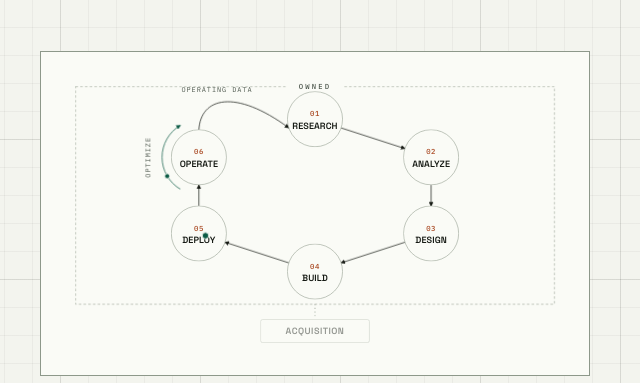
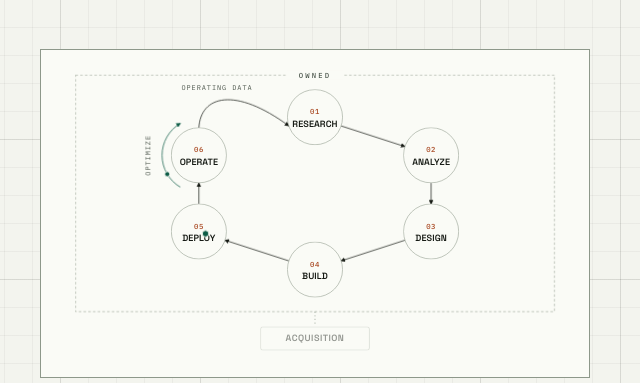
Before and after one commit to andrewgoodcode/goodcode.ca, a plain HTML site: page index.html in a window 1280 px wide. Shown: the part 251-634 px from the top of the page, 640-1280 px from the left. Drawn offline with nearby package versions, Linux system fonts and the light colour scheme.

Commit message:
Add 40px padding in diagram frame

```diff
--- a/index.html
+++ b/index.html
@@ -923,7 +923,7 @@
         </div>
         <figure class="schem" style="margin:0">
           <div class="schem-frame">
-            <svg class="schem-svg" viewBox="0 0 1400 780" role="img" aria-label="Schematic of the company operating model: a loop of six stages, Research, Analyze, Design, Build, Deploy, and Operate, drawn inside an Owned frame. An Optimize loop circles the Operate stage, a return trace carries operating data from Operate back to Research, and a separate Acquisition plate below the frame connects only occasionally.">
+            <svg class="schem-svg" viewBox="0 0 1400 790" role="img" aria-label="Schematic of the company operating model: a loop of six stages, Research, Analyze, Design, Build, Deploy, and Operate, drawn inside an Owned frame. An Optimize loop circles the Operate stage, a return trace carries operating data from Operate back to Research, and a separate Acquisition plate below the frame connects only occasionally.">
               <defs>
                 <marker id="arr" viewBox="0 0 10 10" refX="8.5" refY="5" markerWidth="6.5" markerHeight="6.5" orient="auto-start-reverse">
                   <path class="arr-head" d="M0 0 L10 5 L0 10 z" />
@@ -933,9 +933,9 @@
                 </marker>
               </defs>
 
-              <rect class="frame-rect fade-in" style="--d:.05s" x="40" y="40" width="1320" height="600" />
-              <rect class="frame-label-bg fade-in" style="--d:.05s" x="622" y="27" width="156" height="26" />
-              <text class="frame-label fade-in" style="--d:.05s" x="700" y="48">OWNED</text>
+              <rect class="frame-rect fade-in" style="--d:.05s" x="40" y="14" width="1320" height="652" />
+              <rect class="frame-label-bg fade-in" style="--d:.05s" x="622" y="1" width="156" height="26" />
+              <text class="frame-label fade-in" style="--d:.05s" x="700" y="22">OWNED</text>
 
               <path class="trace" style="--d:.45s" pathLength="100" d="M772 154 L948 211" marker-end="url(#arr)" />
               <path class="trace" style="--d:.65s" pathLength="100" d="M1020 311 L1020 369" marker-end="url(#arr)" />
@@ -979,17 +979,17 @@
                 <text class="node-name" y="26">OPERATE</text>
               </g>
 
-              <path class="acq-link fade-in" id="acq-link-path" style="--d:1.9s" d="M700 640 L700 680" />
+              <path class="acq-link fade-in" id="acq-link-path" style="--d:1.9s" d="M700 666 L700 706" />
               <g class="acq fade-in" id="acq-plate" style="--d:2s">
-                <rect x="550" y="682" width="300" height="64" rx="6" />
-                <text class="acq-name" x="700" y="721">ACQUISITION</text>
+                <rect x="550" y="708" width="300" height="64" rx="6" />
+                <text class="acq-name" x="700" y="747">ACQUISITION</text>
               </g>
 
               <path id="pulse-path" d="M700 130 L1020 235 L1020 445 L700 550 L380 445 L380 235 C385 70 480 45 628 154" fill="none" stroke="none" />
               <path id="opt-path" d="M329 323 A102 102 0 0 1 329 147" fill="none" stroke="none" />
               <circle class="pulse" id="pulse-opt" r="7" cx="329" cy="323" />
               <circle class="pulse" id="pulse-main" r="9" cx="700" cy="130" />
-              <circle class="pulse" id="pulse-acq" r="7" cx="700" cy="640" />
+              <circle class="pulse" id="pulse-acq" r="7" cx="700" cy="666" />
             </svg>
           </div>
           <figcaption class="schem-caption">
```
